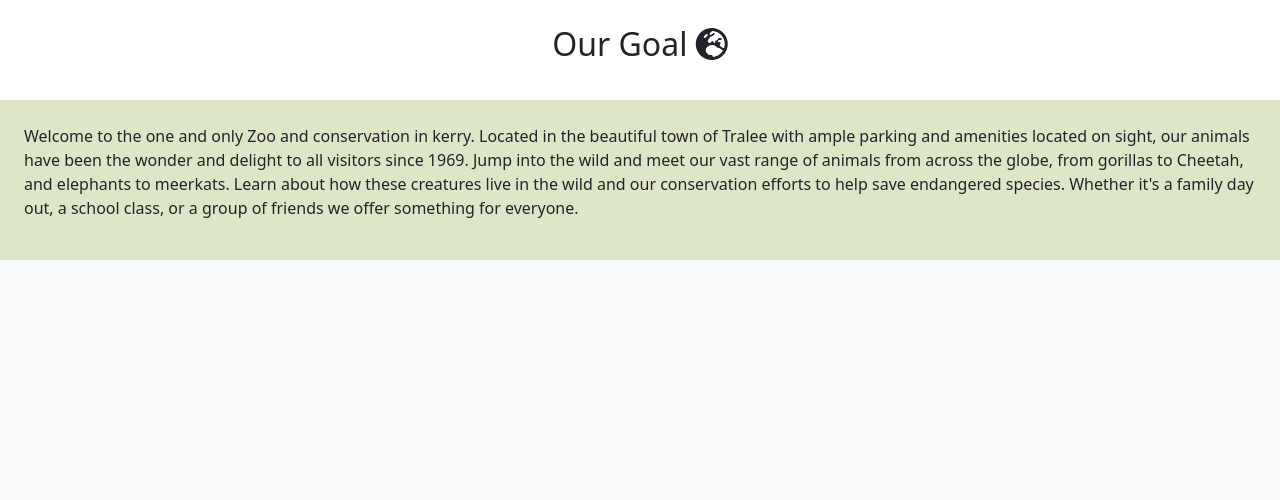
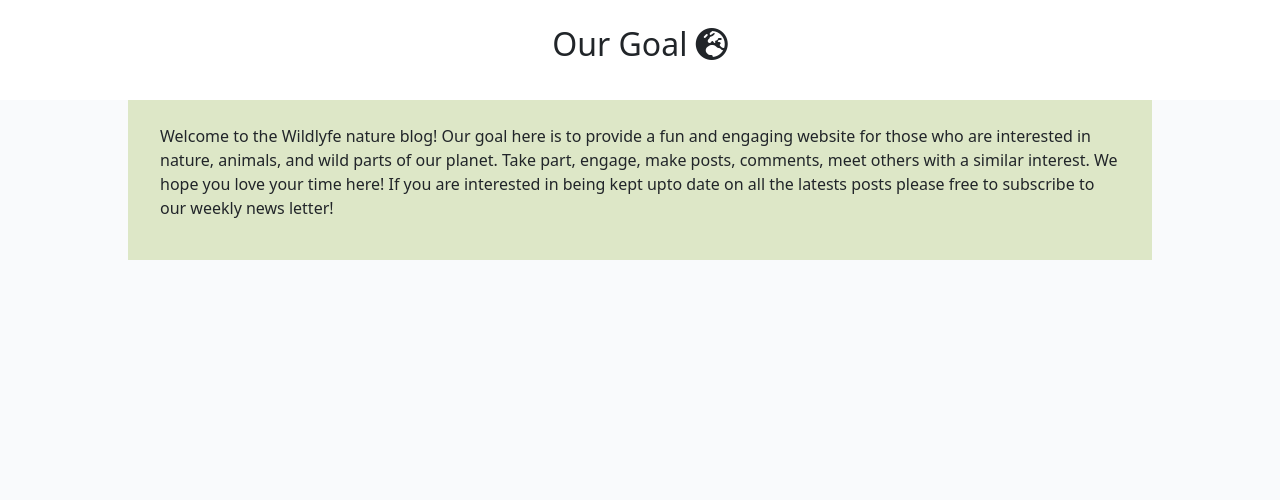
Before and after one commit to ShaneMurphyDev/Project-Portfolio-4, a Django app: page /about/ in a window 1280 px wide. Shown: the part 69-569 px from the top of the page. Run offline with Django 3.2, Linux system fonts and the light colour scheme; some libraries are stand-ins or nearby versions.

Commit message:
updated comments

```diff
--- a/emailsub/admin.py
+++ b/emailsub/admin.py
@@ -1,7 +1,7 @@
 from django.contrib import admin
 from .models import Subscription
 
-
+# subscription view in admin
 class SubscriptionAdmin(admin.ModelAdmin):
     list_display = ('email', 'subscribed_at')
     search_fields = ('email',)
--- a/emailsub/forms.py
+++ b/emailsub/forms.py
@@ -1,6 +1,7 @@
 from django import forms
 from .models import Subscription
 
+# subscription form
 class SubscriptionForm(forms.ModelForm):
     class Meta:
         model = Subscription
--- a/emailsub/models.py
+++ b/emailsub/models.py
@@ -1,5 +1,6 @@
 from django.db import models
 
+# subscription model
 class Subscription(models.Model):
     email = models.EmailField(unique=True)
     subscribed_at = models.DateTimeField(auto_now_add=True)
--- a/emailsub/views.py
+++ b/emailsub/views.py
@@ -4,6 +4,7 @@
 from django.conf import settings
 from wildlyfe.settings import EMAIL_HOST_USER
 
+# subscription view
 def subscribe(request):
     if request.method == 'POST':
         form = SubscriptionForm(request.POST)
--- a/natureblog/admin.py
+++ b/natureblog/admin.py
@@ -2,7 +2,7 @@
 from .models import Post, Comment
 from django_summernote.admin import SummernoteModelAdmin
 
-
+#  Admin Post register
 @admin.register(Post)
 class PostAdmin(SummernoteModelAdmin):
 
@@ -12,7 +12,7 @@
     list_filter = ('status', 'created_on')
     summernote_fields = ('content')
 
-
+# Admin Comment register
 @admin.register(Comment)
 class CommentAdmin(admin.ModelAdmin):
 
--- a/natureblog/forms.py
+++ b/natureblog/forms.py
@@ -2,11 +2,13 @@
 from django import forms
 from .models import Post
 
+# Form for creating a post
 class PostForm(forms.ModelForm):
     class Meta:
         model = Post
         fields = ['title', 'featured_image', 'excerpt', 'content', 'status']
 
+# Form for leaving A comment
 class CommentForm(forms.ModelForm):
     class Meta:
         model = Comment
--- a/natureblog/models.py
+++ b/natureblog/models.py
@@ -3,9 +3,10 @@
 from cloudinary.models import CloudinaryField
 from django.utils.text import slugify
 
-# Create your models here.
+# Option to set post as draft or published
 STATUS = ((0, "Draft"), (1, "Published"))
 
+# main post model
 class Post(models.Model):
     title = models.CharField(max_length=50, unique=True)
     slug = models.SlugField(max_length=200, unique=True)
@@ -32,6 +33,7 @@
             self.slug = slugify(self.title)
         return super().save(*args, **kwargs)
 
+# main comment model
 class Comment(models.Model):
     post = models.ForeignKey(Post, on_delete=models.CASCADE, related_name="comments")
     name = models.CharField(max_length=80)
--- a/static/css/style.css
+++ b/static/css/style.css
@@ -10,12 +10,15 @@
 }
 
 #welcome {
+    width: 80%;
     background-color: #dde7c7;
-    padding-left: 1.5rem;
-    padding-right: 1.5rem;
+    padding-left: 2rem;
+    padding-right: 2rem;
     padding-top: 1.5rem;
     padding-bottom: 1.5rem;
     font-size: medium;
+    margin-left: 10%;
+    margin-bottom: 10%;
 }
 
 .brand {
--- a/templates/about.html
+++ b/templates/about.html
@@ -5,15 +5,10 @@
     <h2>Our Goal <i class="fa-solid fa-earth-europe"></i></h2>
 </section>
 <section id="welcome">
-    <p>Welcome to the one and only Zoo and conservation in kerry.
-        Located in the beautiful town of Tralee with ample parking
-        and amenities located on sight, our animals have been the wonder
-        and delight to all visitors since 1969. Jump into the wild and
-        meet our vast range of animals from across the globe, from gorillas to
-        Cheetah, and elephants to meerkats. Learn about how these creatures
-        live in the wild and our conservation efforts to help save endangered
-        species. Whether it's a family day out, a school class,
-        or a group of friends we offer something for everyone.
-    </p>
+    <p>Welcome to the Wildlyfe nature blog! Our goal here is to provide a fun and engaging website for those
+        who are interested in nature, animals, and wild parts of our planet. Take part, engage,
+        make posts, comments, meet others with a similar interest. We hope you love your time here!
+        If you are interested in being kept upto date on all the latests posts please free to
+        subscribe to our weekly news letter!</p>
 </section>
 {% endblock %}
--- a/templates/base.html
+++ b/templates/base.html
@@ -41,6 +41,7 @@
                     <li class="nav-item">
                         <a class="nav-link active" aria-current="page" href="{% url 'home' %}">Home</a>
                     </li>
+                    <!--  Nav bar User will see logged in  -->
                     {% if user.is_authenticated %}
                     <li class="nav-item">
                         <a class="nav-link" href="{% url 'account_logout' %}">Sign Out</a>
@@ -54,6 +55,7 @@
                     <li class="nav-item">
                         <a class="nav-link" href="{% url 'create_post' %}">Post</a>
                     </li>
+                    <!--  Navbar user will see if not logged in  -->
                     {% else %}
                     <li class="nav-item">
                         <a class="nav-link" href="{% url 'account_signup' %}">Register</a>
@@ -105,7 +107,7 @@
             <i class="fab fa-youtube-square ms-3"></i>
         </p>
     </footer>
-
+    <!--  Script for pop up fading out  -->
     <script>
         setTimeout(function () {
             let messages = document.getElementById('msg');
@@ -113,6 +115,7 @@
             alert.close();
         }, 2500);
     </script>
+    <!--  Fontawesome  -->
     <script src="https://kit.fontawesome.com/66b241833b.js" crossorigin="anonymous"></script>
 </body>
 
--- a/templates/index.html
+++ b/templates/index.html
@@ -42,6 +42,7 @@
             </div>
         </div>
     </div>
+    <!--  Post pagination  -->
     {% if is_paginated %}
     <nav aria-label="Page navigation">
         <ul class="pagination justify-content-center">
```
Also changed, not shown: natureblog/views.py (+7 -1 lines).
